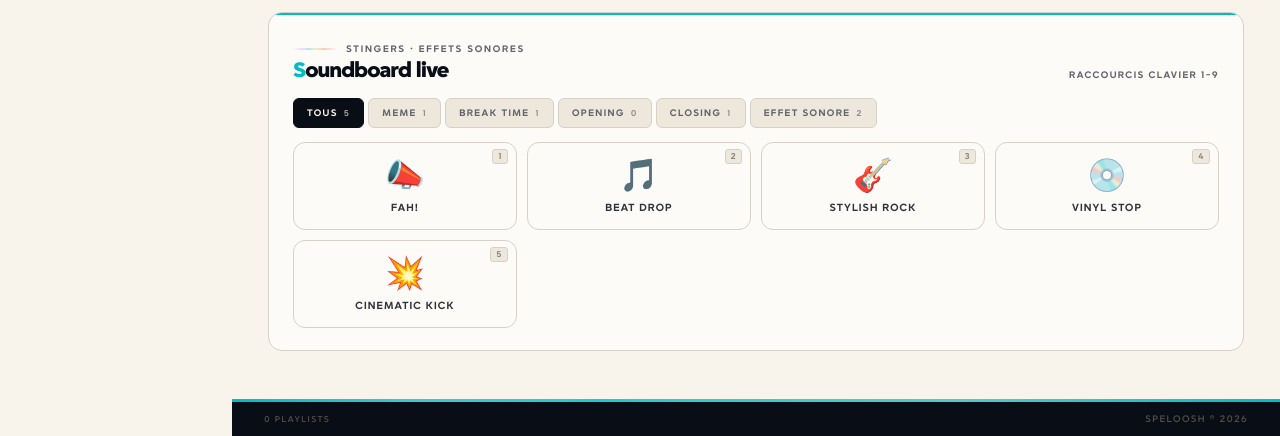
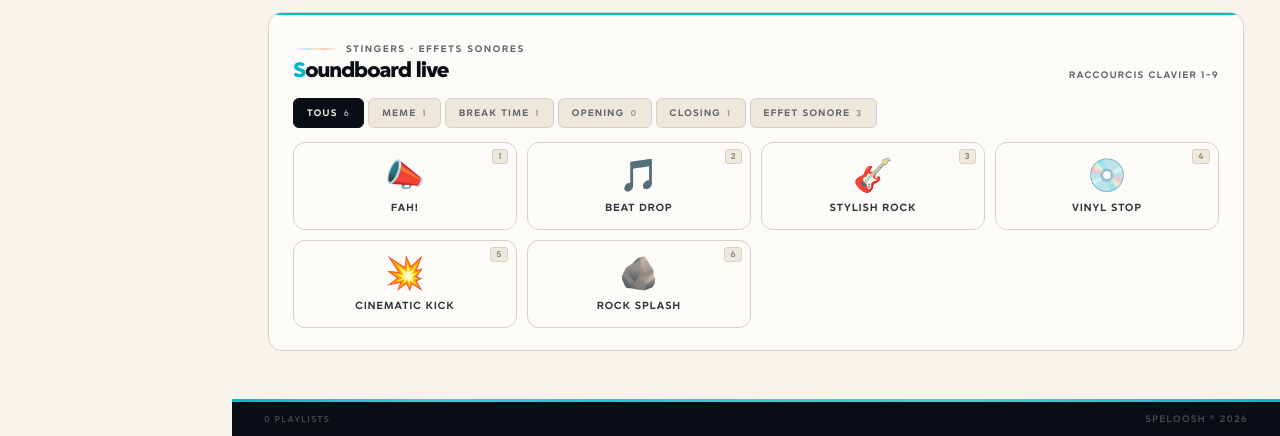
Before and after one commit to germthehare/HobbyEmpire, a plain HTML site: page public/playlist.html in a window 1280 px wide. Shown: the part 800-1236 px from the top of the page. Drawn offline with Linux system fonts and the light colour scheme; sample sign-in values are in the browser's storage.

Commit message:
feat(playlist): ajout stinger Rock Splash (Effet sonore, key 6)
Co-Authored-By: Claude Opus 4.7 (1M context) <noreply@anthropic.com>

```diff
--- a/public/playlist.html
+++ b/public/playlist.html
@@ -958,6 +958,7 @@ const STINGERS = [
   { ico: '🎸', name: 'Stylish Rock', key: '3', file: '/sounds/stylish-rock.mp3', category: 'breaktime' },
   { ico: '💿', name: 'Vinyl Stop',     key: '4', file: '/sounds/vinyl-stop.mp3',     category: 'effet' },
   { ico: '💥', name: 'Cinematic Kick', key: '5', file: '/sounds/cinematic-kick.mp3', category: 'effet' },
+  { ico: '🪨', name: 'Rock Splash',    key: '6', file: '/sounds/rock-splash.mp3',    category: 'effet' },
 ];
 
 let currentStingerCat = 'all';
```
Also changed, not shown: 1 other file.
